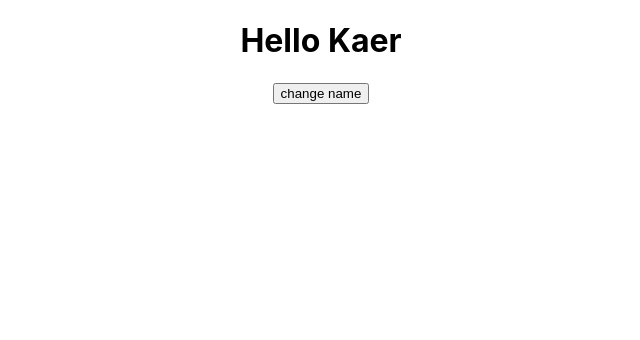
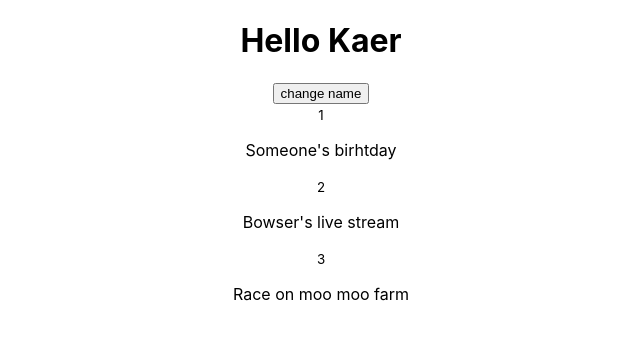
Before and after one commit to caiostarke/first-steps-react, a React (Create React App) app: page / in a window 1280 px wide. Shown: the top 340 px of the page, without its empty margins (319-959 px from the left). Built offline with nearby package versions, Linux system fonts and the light colour scheme; the HTML template or start-up script is replaced by a standard one.

Commit message:
render elements on jsx

```diff
--- a/src/App.jsx
+++ b/src/App.jsx
@@ -27,6 +27,14 @@ function App() {
     <div className="App">
       <h1 >Hello {name}</h1>
       <button onClick={handeClick}> change name </button>
+
+      { events.map( (e) => (
+        <div key={e.id}>
+          <small>{e.id}</small>
+          <p>{e.title}</p>
+        </div>
+      ))}
+
     </div>
   );
 }
```
